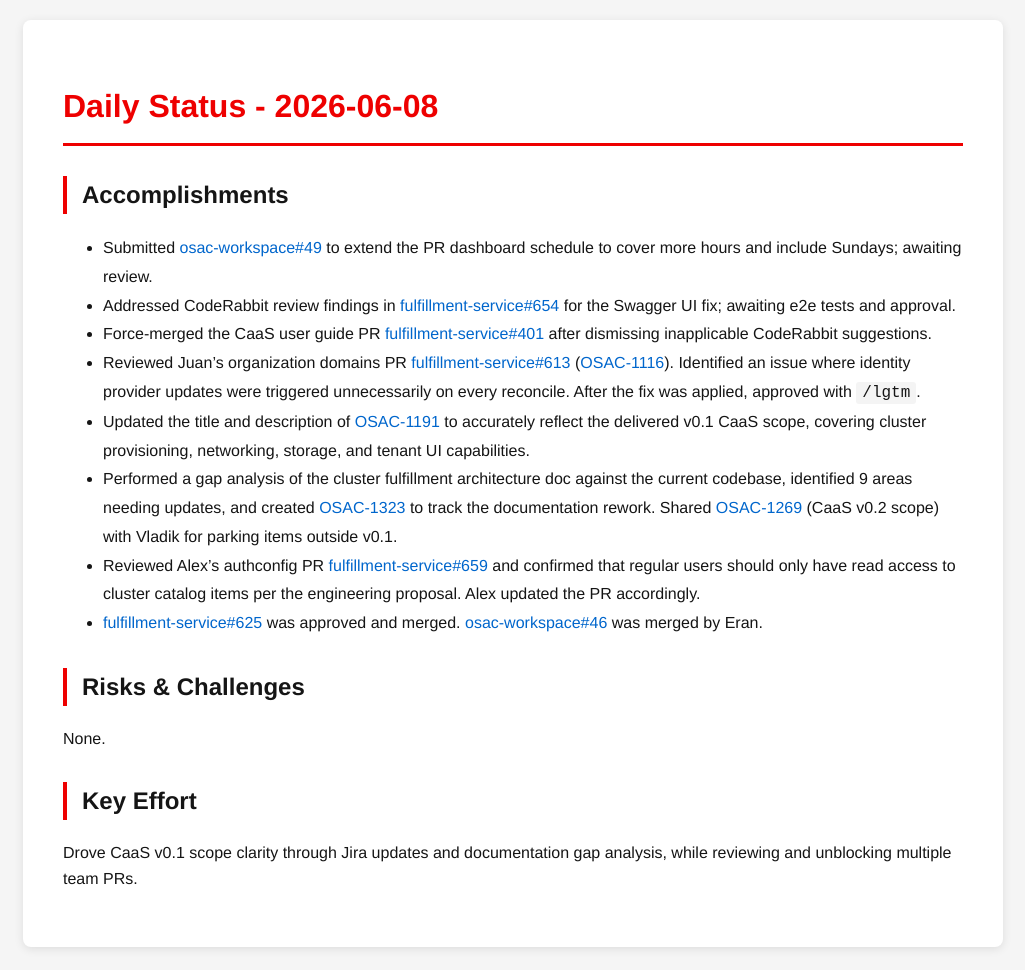
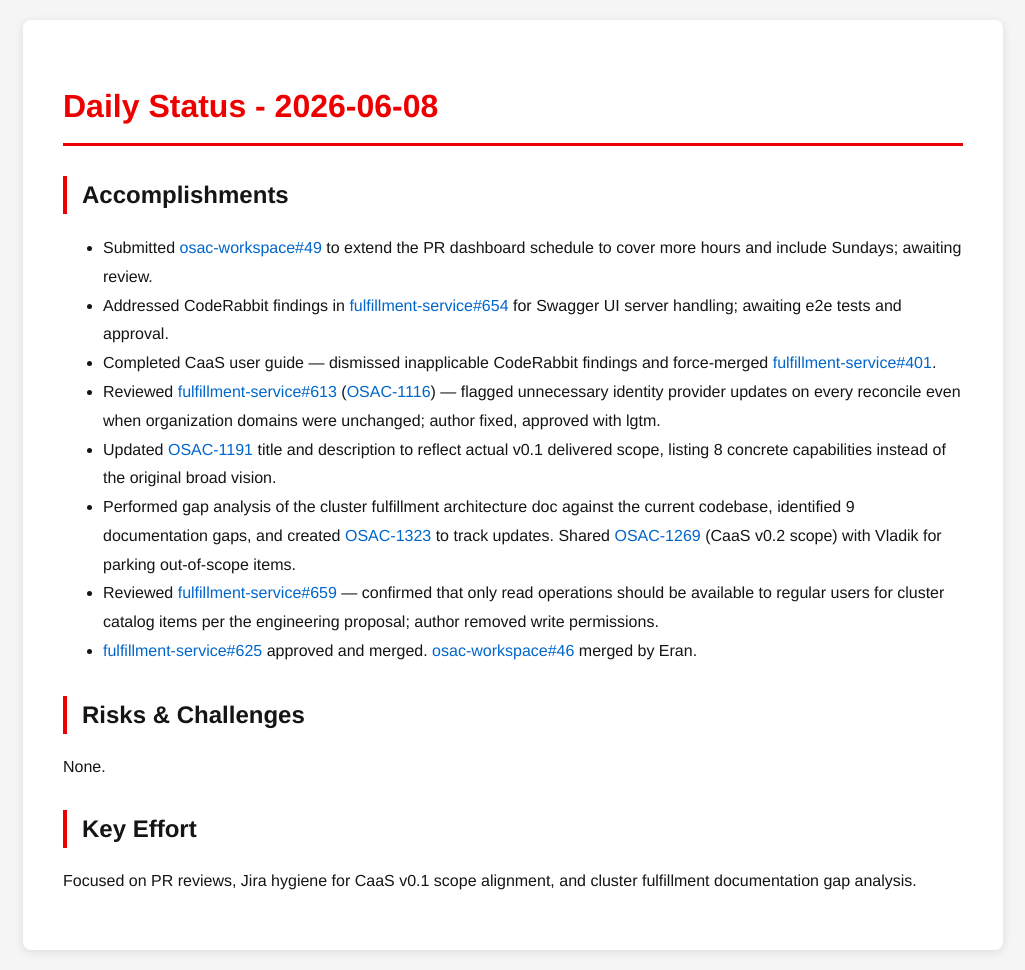
Before and after one commit to tzvatot/daily-status, a Jekyll site: the page built from 2026-06-08.md, in a window 1280 px wide. Shown: the whole page, without its empty margins (127-1152 px from the left). Built offline with Jekyll 4.4.1, drawn with Linux system fonts in a browser that asks for light colours.

Commit message:
Daily status update - 2026-06-08

```diff
--- a/2026-06-08.md
+++ b/2026-06-08.md
@@ -8,16 +8,16 @@ date: 2026-06-08
 
 ## Accomplishments
 - Submitted [osac-workspace#49](https://github.com/osac-project/osac-workspace/pull/49) to extend the PR dashboard schedule to cover more hours and include Sundays; awaiting review.
-- Addressed CodeRabbit review findings in [fulfillment-service#654](https://github.com/osac-project/fulfillment-service/pull/654) for the Swagger UI fix; awaiting e2e tests and approval.
-- Force-merged the CaaS user guide PR [fulfillment-service#401](https://github.com/osac-project/fulfillment-service/pull/401) after dismissing inapplicable CodeRabbit suggestions.
-- Reviewed Juan's organization domains PR [fulfillment-service#613](https://github.com/osac-project/fulfillment-service/pull/613) ([OSAC-1116](https://redhat.atlassian.net/browse/OSAC-1116)). Identified an issue where identity provider updates were triggered unnecessarily on every reconcile. After the fix was applied, approved with `/lgtm`.
-- Updated the title and description of [OSAC-1191](https://redhat.atlassian.net/browse/OSAC-1191) to accurately reflect the delivered v0.1 CaaS scope, covering cluster provisioning, networking, storage, and tenant UI capabilities.
-- Performed a gap analysis of the cluster fulfillment architecture doc against the current codebase, identified 9 areas needing updates, and created [OSAC-1323](https://redhat.atlassian.net/browse/OSAC-1323) to track the documentation rework. Shared [OSAC-1269](https://redhat.atlassian.net/browse/OSAC-1269) (CaaS v0.2 scope) with Vladik for parking items outside v0.1.
-- Reviewed Alex's authconfig PR [fulfillment-service#659](https://github.com/osac-project/fulfillment-service/pull/659) and confirmed that regular users should only have read access to cluster catalog items per the engineering proposal. Alex updated the PR accordingly.
-- [fulfillment-service#625](https://github.com/osac-project/fulfillment-service/pull/625) was approved and merged. [osac-workspace#46](https://github.com/osac-project/osac-workspace/pull/46) was merged by Eran.
+- Addressed CodeRabbit findings in [fulfillment-service#654](https://github.com/osac-project/fulfillment-service/pull/654) for Swagger UI server handling; awaiting e2e tests and approval.
+- Completed CaaS user guide — dismissed inapplicable CodeRabbit findings and force-merged [fulfillment-service#401](https://github.com/osac-project/fulfillment-service/pull/401).
+- Reviewed [fulfillment-service#613](https://github.com/osac-project/fulfillment-service/pull/613) ([OSAC-1116](https://redhat.atlassian.net/browse/OSAC-1116)) — flagged unnecessary identity provider updates on every reconcile even when organization domains were unchanged; author fixed, approved with lgtm.
+- Updated [OSAC-1191](https://redhat.atlassian.net/browse/OSAC-1191) title and description to reflect actual v0.1 delivered scope, listing 8 concrete capabilities instead of the original broad vision.
+- Performed gap analysis of the cluster fulfillment architecture doc against the current codebase, identified 9 documentation gaps, and created [OSAC-1323](https://redhat.atlassian.net/browse/OSAC-1323) to track updates. Shared [OSAC-1269](https://redhat.atlassian.net/browse/OSAC-1269) (CaaS v0.2 scope) with Vladik for parking out-of-scope items.
+- Reviewed [fulfillment-service#659](https://github.com/osac-project/fulfillment-service/pull/659) — confirmed that only read operations should be available to regular users for cluster catalog items per the engineering proposal; author removed write permissions.
+- [fulfillment-service#625](https://github.com/osac-project/fulfillment-service/pull/625) approved and merged. [osac-workspace#46](https://github.com/osac-project/osac-workspace/pull/46) merged by Eran.
 
 ## Risks & Challenges
 None.
 
 ## Key Effort
-Drove CaaS v0.1 scope clarity through Jira updates and documentation gap analysis, while reviewing and unblocking multiple team PRs.
+Focused on PR reviews, Jira hygiene for CaaS v0.1 scope alignment, and cluster fulfillment documentation gap analysis.
```
